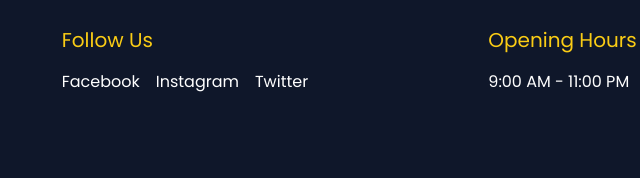
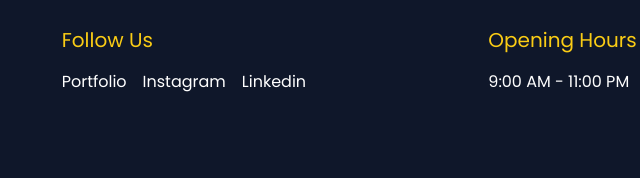
Before and after one commit to swastikiscoding/restaurant-website, a website: page about.html in a window 1280 px wide. Shown: the part 3996-4174 px from the top of the page, 385-1025 px from the left. Drawn offline with Linux system fonts and the light colour scheme.

Commit message:
social media links updated

```diff
--- a/about.html
+++ b/about.html
@@ -220,9 +220,9 @@
             <div>
                 <h4 class="text-yellow-400 text-xl mb-4">Follow Us</h4>
                 <ul class="flex space-x-4">
-                    <li><a href="#" class="hover:text-yellow-500">Facebook</a></li>
-                    <li><a href="#" class="hover:text-yellow-500">Instagram</a></li>
-                    <li><a href="#" class="hover:text-yellow-500">Twitter</a></li>
+                    <li><a href="https://swastikiscoding.github.io/portfolio" class="hover:text-yellow-500">Portfolio</a></li>
+                    <li><a href="https://instagram.com/swastik_i_am" class="hover:text-yellow-500">Instagram</a></li>
+                    <li><a href="https://www.linkedin.com/in/swastik-281b0b298/" class="hover:text-yellow-500">Linkedin</a></li>
                 </ul>
             </div>
 
```
Also changed, not shown: index.html (+3 -3 lines).
